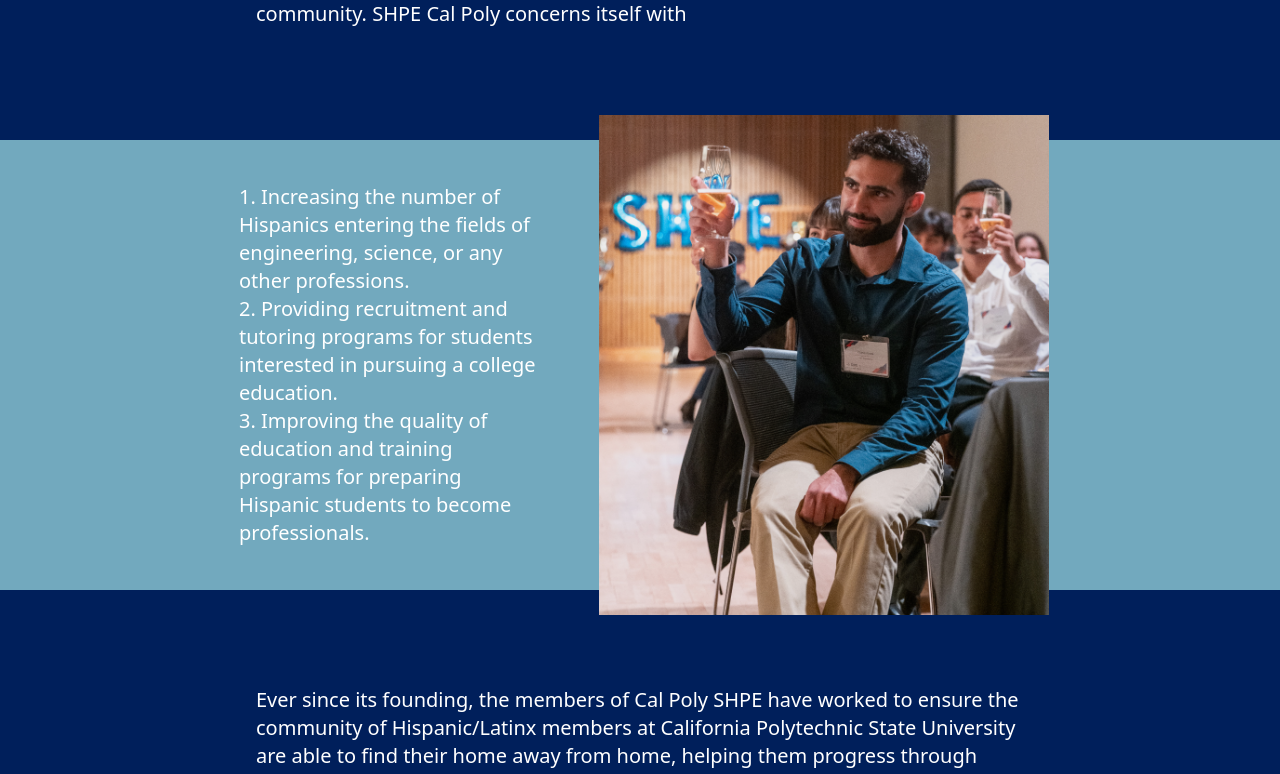
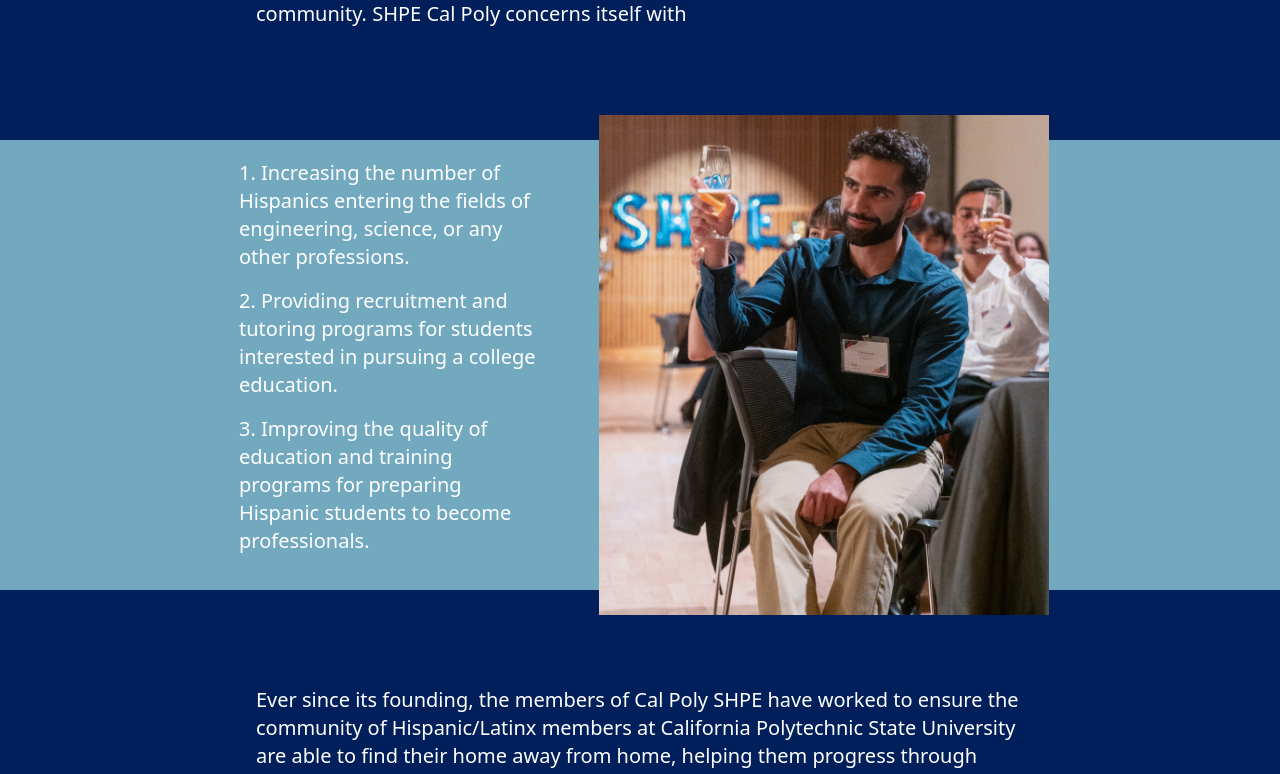
Before and after one commit to calpolyshpe/calpolyshpe.org, a Next.js app: page /about in a window 1280 px wide. Shown: the part 743-1517 px from the top of the page. Built offline with nearby package versions, Linux system fonts and the light colour scheme.

Commit message:
update styling

```diff
--- a/src/components/LightBlueWPic.js
+++ b/src/components/LightBlueWPic.js
@@ -8,7 +8,11 @@ export default function LightBlueWPic({ imgURL, title, content }) {
               {title}
             </h1>
             <h2 className="text-white lg:text-xl md:text-lg sm:text-md text-sm font-sans md:py-6 py-3 md:px-2 whitespace-pre-line">
-              {content}
+              {content.split(/(\d+\..*?(?=\d+\.|$))/).map((line, index) => (
+                <span key={index}>
+                  {line.trim() && <p className="mb-4">{line.trim()}</p>}
+                </span>
+              ))}
             </h2>
           </div>
           <img
@@ -29,7 +33,13 @@ export default function LightBlueWPic({ imgURL, title, content }) {
             <h1 className="text-white text-base font-medium font-sans mb-4">
               {title}
             </h1>
-            <h2 className="text-white text-sm font-sans">{content}</h2>
+            <h2 className="text-white text-sm font-sans">
+              {content.split(/(\d+\..*?(?=\d+\.|$))/).map((line, index) => (
+                <span key={index}>
+                  {line.trim() && <p className="mb-4">{line.trim()}</p>}
+                </span>
+              ))}
+            </h2>
           </div>
         </div>
       </div>
--- a/src/components/OfficerCard.js
+++ b/src/components/OfficerCard.js
@@ -125,10 +125,10 @@ export default function OfficerCard() {
             alt={officer.name}
             width={288}
             height={384}
-            objectFit="cover"
-            className="w-72 h-96"
+            className="w-72 h-96 max-w-full max-h-full object-cover aspect-[3/4]"
             priority
           />
+
           <div className="w-[800px] h-auto flex flex-col justify-center p-6 ml-12">
             <h1 className="text-white font-bold text-2xl font-sans mb-4">
               {officer.role}
@@ -151,10 +151,8 @@ export default function OfficerCard() {
           <Image
             src={officer.picture}
             alt={officer.name}
-            layout="responsive"
             width={384}
             height={512}
-            objectFit="cover"
             priority
           />
 
--- a/src/pages/about.js
+++ b/src/pages/about.js
@@ -24,9 +24,7 @@ export default function About() {
         }
       />
       <LightBlueWPic
-        content={`1. Increasing the number of Hispanics entering the fields of engineering, science, or any other professions.
-                2. Providing recruitment and tutoring programs for students interested in pursuing a college education.
-                3. Improving the quality of education and training programs for preparing Hispanic students to become professionals.`}
+        content={`1. Increasing the number of Hispanics entering the fields of engineering, science, or any other professions. 2. Providing recruitment and tutoring programs for students interested in pursuing a college education. 3. Improving the quality of education and training programs for preparing Hispanic students to become professionals.`}
         imgURL={"/Glassup.png"}
       />
       <RegularText
```
